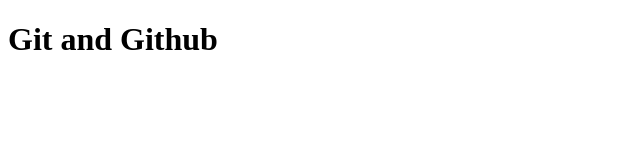
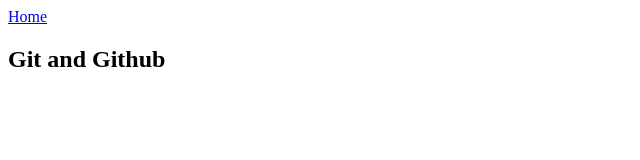
Before and after one commit to Mbote-Joseph/Git-and-Github-method-2, a plain HTML site: page index.html in a window 1280 px wide. Shown: the whole page, without its empty margins (0-640 px from the left). Drawn offline with Linux system fonts and the light colour scheme.

Commit message:
Update
Nav bar in home page

```diff
--- a/index.html
+++ b/index.html
@@ -7,6 +7,9 @@
     <title>Document</title>
   </head>
   <body>
+    <nav>
+      <a href="index.html">Home</a>
     <h1>Git and Github</h1>
+
   </body>
 </html>
```
